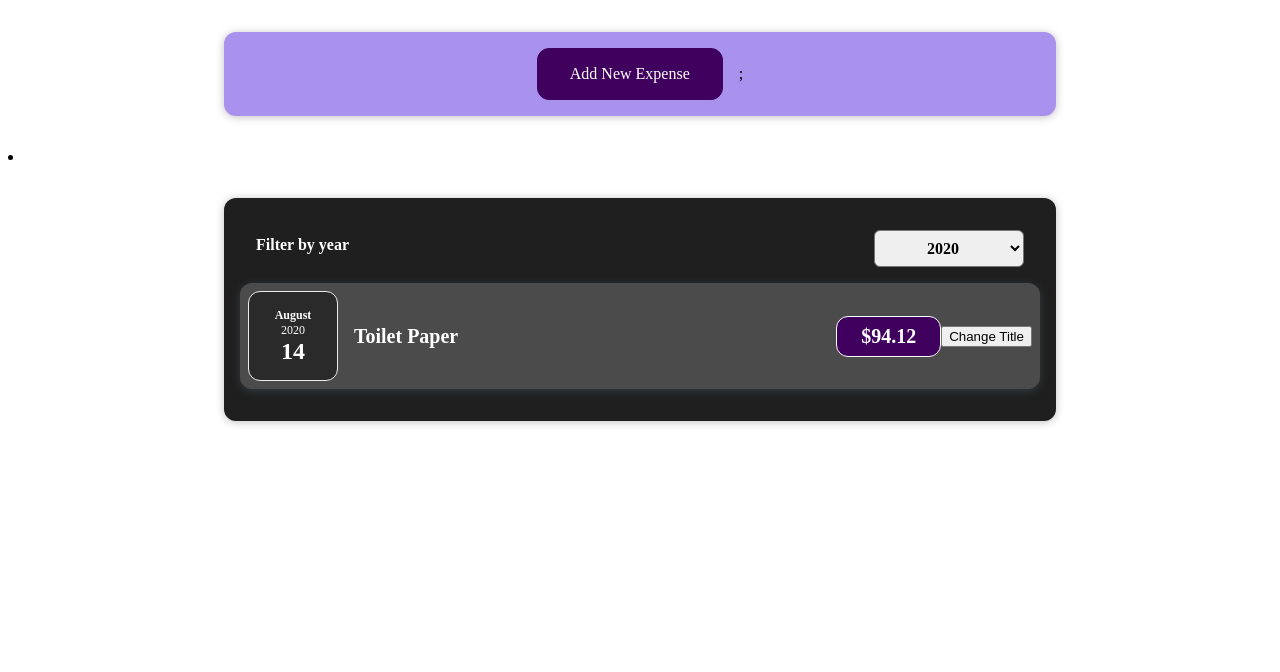
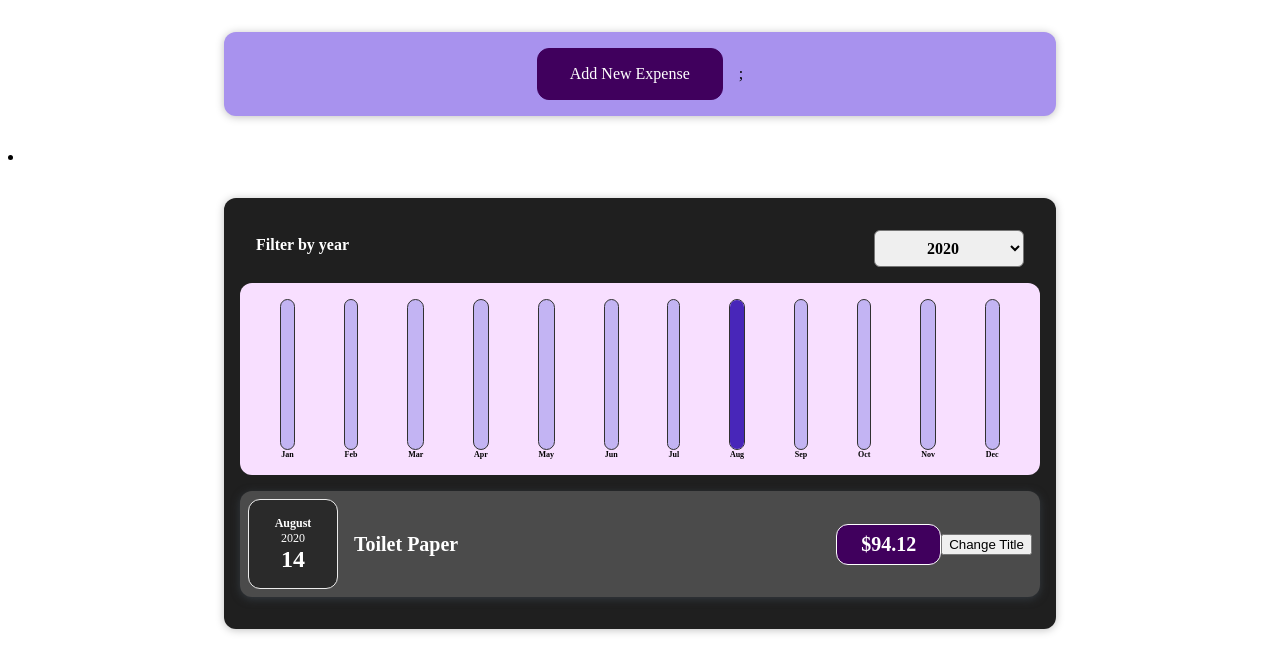
Before and after one commit to ShivangPatel2602/money-tracker, a React (Create React App) app: page / in a window 1280 px wide. Shown: the top 672 px of the page. Built offline with nearby package versions, Linux system fonts and the light colour scheme.

Commit message:
Finalised the Charts section of the money website

```diff
--- a/src/components/Chart/Chart.jsx
+++ b/src/components/Chart/Chart.jsx
@@ -3,12 +3,15 @@ import ChartBar from "./ChartBar";
 import "./Chart.css";
 
 const Chart = props => {
+    const dataPointValues = props.dataPoints.map(dataPoint => dataPoint.value);
+    const totalMaximum = Math.max(...dataPointValues);
+
     return <div className="chart">
         {props.dataPoints.map(dataPoint =>
             <ChartBar
                 key={dataPoint.label}
                 value={dataPoint.value}
-                maxValue={null}
+                maxValue={totalMaximum}
                 label={dataPoint.label}
             />)}
     </div>
--- a/src/components/Chart/ChartBar.jsx
+++ b/src/components/Chart/ChartBar.jsx
@@ -4,11 +4,14 @@ import "./ChartBar.css";
 const ChartBar = props => {
 
     let barFillHeight = '0%';
+    if (props.maxValue > 0) {
+        barFillHeight = Math.round((props.value / props.maxValue) * 100) + "%";
+    }
 
     return (
         <div className="chart-bar">
             <div className="chart-bar__inner">
-                <div className="chart-bar__fill"></div>
+                <div className="chart-bar__fill" style={{height: barFillHeight}}></div>
             </div>
             <div className="chart-bar__label">{props.label}</div>
         </div>
--- a/src/components/Expenses/Expenses.jsx
+++ b/src/components/Expenses/Expenses.jsx
@@ -3,6 +3,7 @@ import "./Expenses.css";
 import Card from "../UI/Card";
 import ExpensesFilter from "../ExpensesFilter/ExpensesFilter";
 import ExpensesList from "./ExpensesList";
+import ExpensesChart from "./ExpensesChart";
 
 function Expenses(props) {
 
@@ -21,6 +22,7 @@ function Expenses(props) {
             <Card className="expenses">
 
                 <ExpensesFilter selected={filteredYear} onClickedYear={saveClickedYear} />
+                <ExpensesChart expenses={filteredExpenses} />
                 <ExpensesList items={filteredExpenses} />
 
             </Card>
--- /dev/null
+++ b/src/components/Expenses/ExpensesChart.jsx
@@ -0,0 +1,28 @@
+import React from "react";
+import Chart from "../Chart/Chart";
+
+const ExpensesChart = props => {
+    const chartDataPoints = [
+        {label: 'Jan', value: 0},
+        {label: 'Feb', value: 0},
+        {label: 'Mar', value: 0},
+        {label: 'Apr', value: 0},
+        {label: 'May', value: 0},
+        {label: 'Jun', value: 0},
+        {label: 'Jul', value: 0},
+        {label: 'Aug', value: 0},
+        {label: 'Sep', value: 0},
+        {label: 'Oct', value: 0},
+        {label: 'Nov', value: 0},
+        {label: 'Dec', value: 0}
+    ];
+
+    for (const expense of props.expenses) {
+        const expenseMonth = expense.date.getMonth();
+        chartDataPoints[expenseMonth].value += expense.amount;
+    }
+
+    return <Chart dataPoints={chartDataPoints} />
+}
+
+export default ExpensesChart;
--- a/src/components/NewExpense/ExpenseForm.jsx
+++ b/src/components/NewExpense/ExpenseForm.jsx
@@ -31,10 +31,12 @@ const ExpenseForm = (props) => {
 
         const expenseData = {
             title: userInput.enteredTitle,
-            amount: userInput.enteredAmount,
+            amount: +userInput.enteredAmount,
             date: new Date(userInput.enteredDate)
         }
+
         props.onSaveExpenseData(expenseData);
+
         setUserInput(() => {
             return {
                 enteredTitle: '',
```
